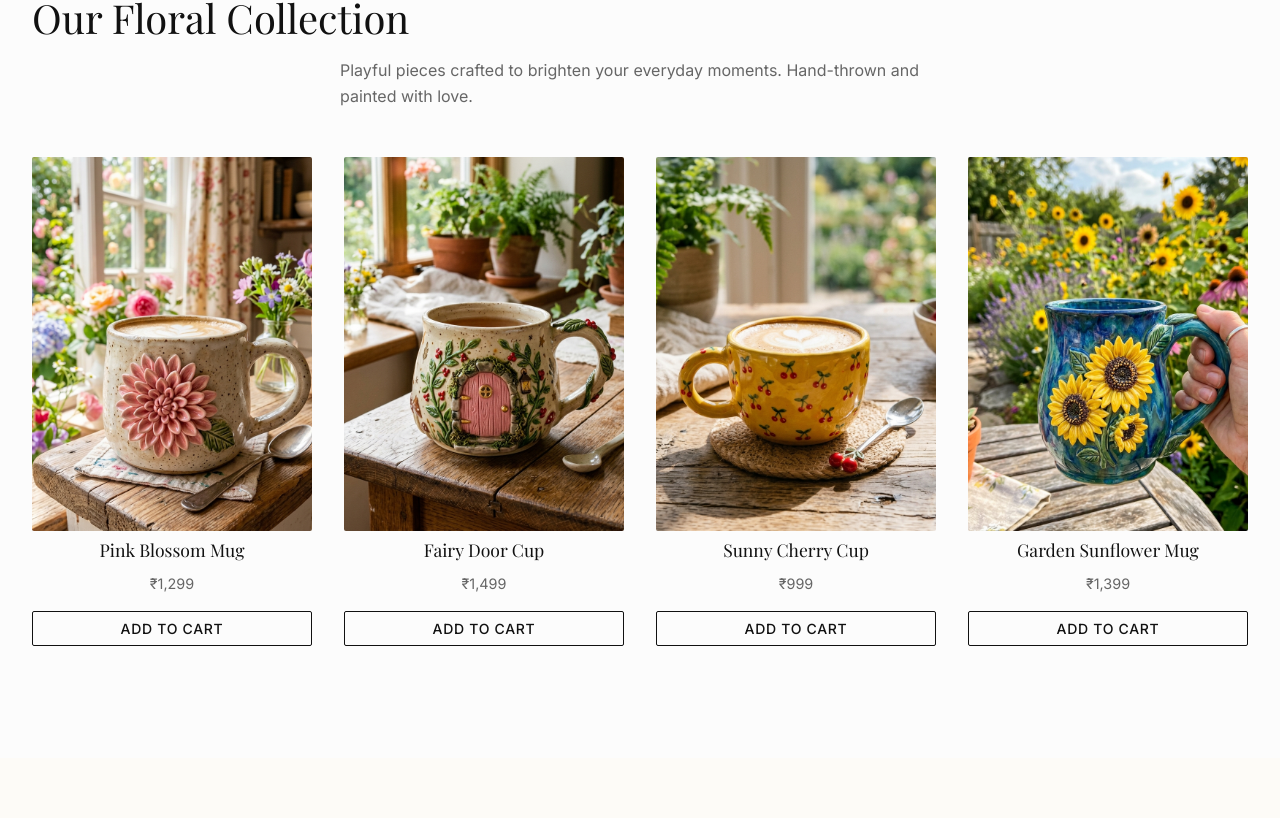
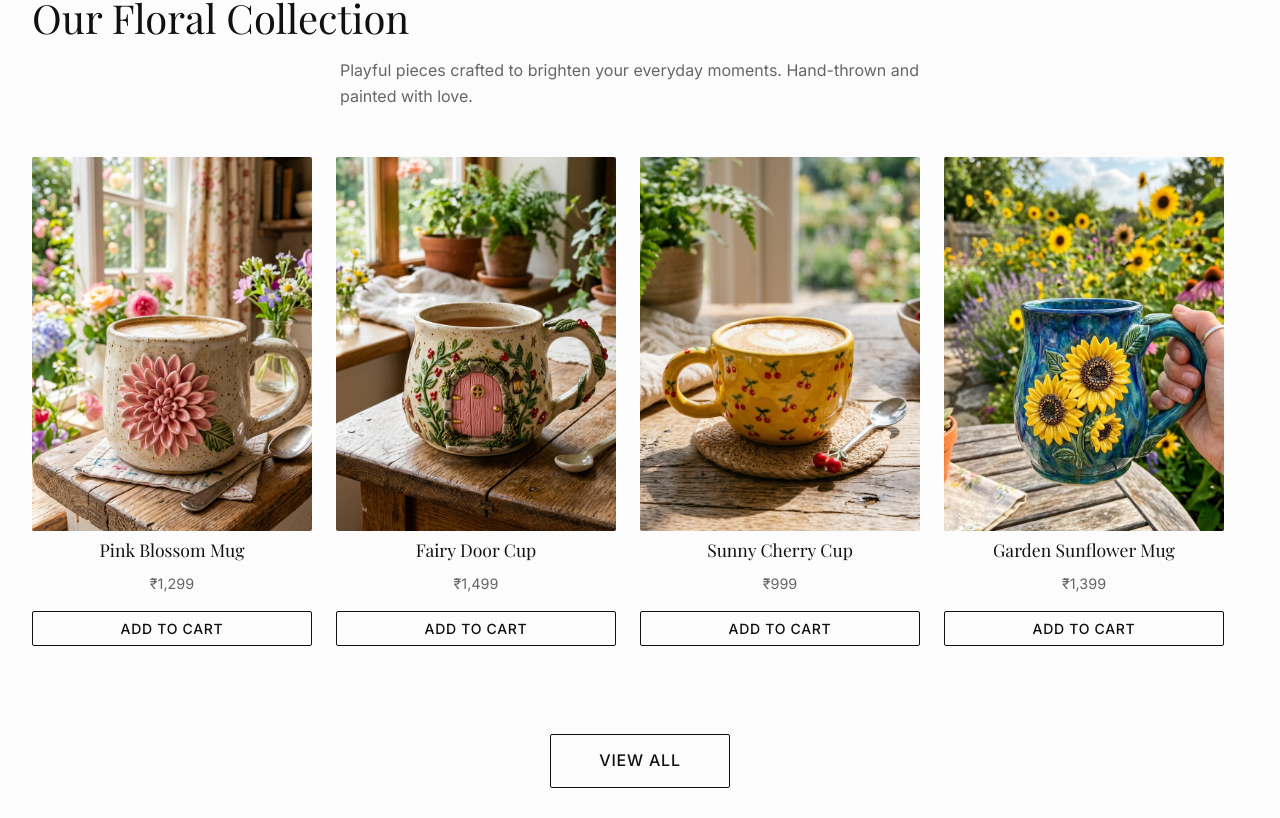
Before and after one commit to shawreel24/Potree-Studio, a React (Vite) app: page / in a window 1280 px wide. Shown: the part 902-1720 px from the top of the page. Built offline with nearby package versions, Linux system fonts and the light colour scheme; no server answers; the database is empty; a web font is replaced by a local one.

Commit message:
feat: turn home products into horizontal slider, add View all button and Products page

```diff
--- a/src/App.jsx
+++ b/src/App.jsx
@@ -9,6 +9,7 @@ import PlaceholderPage from './pages/PlaceholderPage';
 import Checkout from './pages/Checkout';
 import AdminOrders from './pages/AdminOrders';
 import AboutUs from './pages/AboutUs';
+import Products from './pages/Products';
 import Footer from './components/Footer';
 import ScrollToTop from './components/ScrollToTop';
 import { AuthProvider } from './context/AuthContext';
@@ -27,6 +28,7 @@ function App() {
               <main style={{ flex: 1 }}>
                 <Routes>
                   <Route path="/" element={<Home />} />
+                  <Route path="/ceramics" element={<Products />} />
                   <Route path="/product/:id" element={<ProductDetails />} />
                   <Route path="/cart" element={<Cart />} />
                   <Route path="/checkout" element={<Checkout />} />
--- a/src/index.css
+++ b/src/index.css
@@ -269,3 +269,29 @@ button {
   font-weight: 500;
   line-height: 1.6;
 }
+
+/* Product Slider */
+.product-slider {
+  display: flex;
+  overflow-x: auto;
+  scroll-snap-type: x mandatory;
+  gap: 1.5rem;
+  padding-bottom: 1.5rem;
+  /* Hide scrollbar for Chrome, Safari and Opera */
+  -webkit-overflow-scrolling: touch;
+}
+
+.product-slider::-webkit-scrollbar {
+  display: none;
+}
+
+/* Hide scrollbar for IE, Edge and Firefox */
+.product-slider {
+  -ms-overflow-style: none;  /* IE and Edge */
+  scrollbar-width: none;  /* Firefox */
+}
+
+.product-slider-item {
+  flex: 0 0 280px;
+  scroll-snap-align: start;
+}
--- a/src/pages/Home.jsx
+++ b/src/pages/Home.jsx
@@ -1,21 +1,13 @@
-import React, { useState } from 'react';
+import React from 'react';
+import { Link } from 'react-router-dom';
 import Hero from '../components/Hero';
 import ProductCard from '../components/ProductCard';
 import Story from '../components/Story';
 import Reviews from '../components/Reviews';
 import { useProducts } from '../context/ProductContext';
-import { useAuth } from '../context/AuthContext';
-import AdminProductForm from '../components/AdminProductForm';
 
 const Home = () => {
-  const { products, addProduct } = useProducts();
-  const { isAdmin } = useAuth();
-  const [showAddForm, setShowAddForm] = useState(false);
-
-  const handleAddSubmit = (newProduct) => {
-    addProduct(newProduct);
-    setShowAddForm(false);
-  };
+  const { products } = useProducts();
 
   return (
     <div className="home-page">
@@ -28,35 +20,28 @@ const Home = () => {
             <p style={{ color: 'var(--color-text-muted)', maxWidth: '600px', margin: '0 auto' }}>Playful pieces crafted to brighten your everyday moments. Hand-thrown and painted with love.</p>
           </div>
 
-          {isAdmin && (
-            <div style={{ display: 'flex', justifyContent: 'flex-end', marginBottom: '2rem' }}>
-              <button
-                className="btn btn-primary"
-                onClick={() => setShowAddForm(true)}
-                style={{ padding: '0.75rem 1.5rem', backgroundColor: '#111', color: '#fff' }}
-              >
-                + Add New Product
-              </button>
-            </div>
-          )}
+          <div className="product-slider">
+            {products.map(product => (
+              <div key={product.id} className="product-slider-item">
+                <ProductCard product={product} />
+              </div>
+            ))}
+          </div>
 
-          <div style={{ display: 'grid', gridTemplateColumns: 'repeat(auto-fill, minmax(280px, 1fr))', gap: '2rem' }}>
-            {products.map(product => (
-              <ProductCard key={product.id} product={product} />
-            ))}
+          <div style={{ display: 'flex', justifyContent: 'center', marginTop: '3rem' }}>
+            <Link
+              to="/ceramics"
+              className="btn btn-outline"
+              style={{ padding: '0.85rem 3rem', fontSize: '1rem', letterSpacing: '0.05em' }}
+            >
+              View all
+            </Link>
           </div>
         </div>
       </section>
 
       <Story />
       <Reviews />
-
-      {showAddForm && (
-        <AdminProductForm
-          onSubmit={handleAddSubmit}
-          onCancel={() => setShowAddForm(false)}
-        />
-      )}
     </div>
   );
 };
--- /dev/null
+++ b/src/pages/Products.jsx
@@ -0,0 +1,49 @@
+import React, { useState } from 'react';
+import ProductCard from '../components/ProductCard';
+import { useProducts } from '../context/ProductContext';
+import { useAuth } from '../context/AuthContext';
+import AdminProductForm from '../components/AdminProductForm';
+
+const Products = () => {
+  const { products, addProduct } = useProducts();
+  const { isAdmin } = useAuth();
+  const [showAddForm, setShowAddForm] = useState(false);
+
+  const handleAddSubmit = (newProduct) => {
+    addProduct(newProduct);
+    setShowAddForm(false);
+  };
+
+  return (
+    <div className="container" style={{ paddingTop: 'calc(var(--nav-height) + 4rem)', paddingBottom: '4rem', minHeight: '100vh' }}>
+      <h1 style={{ fontSize: '2.5rem', marginBottom: '1rem', borderBottom: '1px solid var(--color-border)', paddingBottom: '1rem' }}>Ceramics</h1>
+
+      {isAdmin && (
+        <div style={{ display: 'flex', justifyContent: 'flex-end', marginBottom: '2rem' }}>
+          <button
+            className="btn btn-primary"
+            onClick={() => setShowAddForm(true)}
+            style={{ padding: '0.75rem 1.5rem', backgroundColor: '#111', color: '#fff' }}
+          >
+            + Add New Product
+          </button>
+        </div>
+      )}
+
+      <div style={{ display: 'grid', gridTemplateColumns: 'repeat(auto-fill, minmax(280px, 1fr))', gap: '2rem', marginTop: '2rem' }}>
+        {products.map(product => (
+          <ProductCard key={product.id} product={product} />
+        ))}
+      </div>
+
+      {showAddForm && (
+        <AdminProductForm
+          onSubmit={handleAddSubmit}
+          onCancel={() => setShowAddForm(false)}
+        />
+      )}
+    </div>
+  );
+};
+
+export default Products;
```
